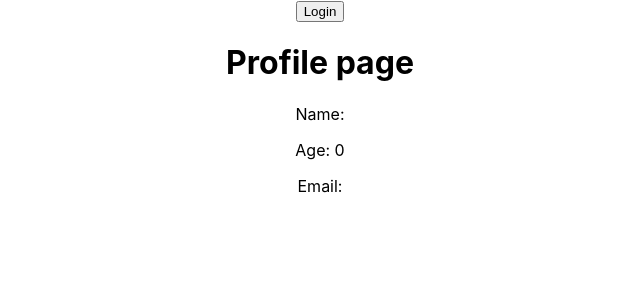
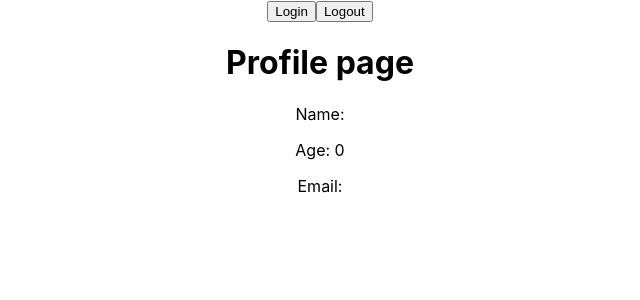
Before and after one commit to Matiixx/React, a React (Create React App) app in the folder redux-tutorial/: page / in a window 1280 px wide. Shown: the top 300 px of the page, without its empty margins (320-960 px from the left). Built offline with nearby package versions, Linux system fonts and the light colour scheme.

Commit message:
Create logout functionality

```diff
--- a/redux-tutorial/src/components/Login/Login.js
+++ b/redux-tutorial/src/components/Login/Login.js
@@ -1,9 +1,26 @@
 import React from "react";
+import { useDispatch } from "react-redux";
+import { login, logout } from "../../features/user";
 
 export default function Login() {
+  const dispatch = useDispatch();
+
   return (
     <div>
-      <button>Login</button>
+      <button
+        onClick={() => {
+          dispatch(login({ name: "Jan", age: 21, email: "email@gmail.com" }));
+        }}
+      >
+        Login
+      </button>
+      <button
+        onClick={() => {
+          dispatch(logout({}));
+        }}
+      >
+        Logout
+      </button>
     </div>
   );
 }
--- a/redux-tutorial/src/features/user.js
+++ b/redux-tutorial/src/features/user.js
@@ -1,15 +1,24 @@
 import { createSlice } from "@reduxjs/toolkit";
+
+const initialStateValues = {
+  name: "",
+  age: 0,
+  email: "",
+};
 
 export const userSilce = createSlice({
   name: "user",
-  initialState: { value: { name: "", age: 0, email: "" } },
+  initialState: { value: initialStateValues },
   reducers: {
     login: (state, action) => {
       state.value = action.payload;
     },
+    logout: (state, action) => {
+      state.value = initialStateValues;
+    },
   },
 });
 
-export const { login } = userSilce.actions;
+export const { login, logout } = userSilce.actions;
 
 export default userSilce.reducer;
```
